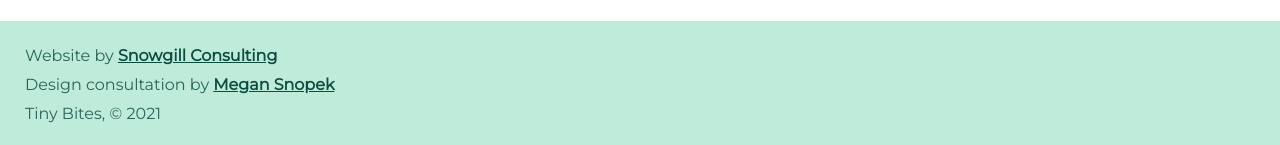
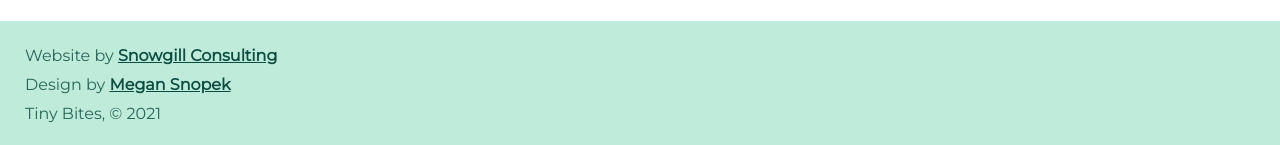
Before and after one commit to snopeks/tinybites, a React (Create React App) app: page / in a window 1280 px wide. Shown: the part 1625-1770 px from the top of the page. Built offline with nearby package versions, Linux system fonts and the light colour scheme; a web font is replaced by a local one.

Commit message:
changed footer text slightly

```diff
--- a/src/index.js
+++ b/src/index.js
@@ -25,7 +25,7 @@ const routing = (
             <Route path="/safety" component={Safety}/>
             <footer>
               <p>Website by <a href="https://www.snowgillconsulting.com">Snowgill Consulting</a></p>
-              <p>Design consultation by <a href="https://megansnopek.com/copy-of-contact">Megan Snopek</a></p>
+              <p>Design by <a href="https://megansnopek.com/copy-of-contact">Megan Snopek</a></p>
               <p>Tiny Bites, &copy; {today.getFullYear()}</p>
             </footer>
         </div>
```
